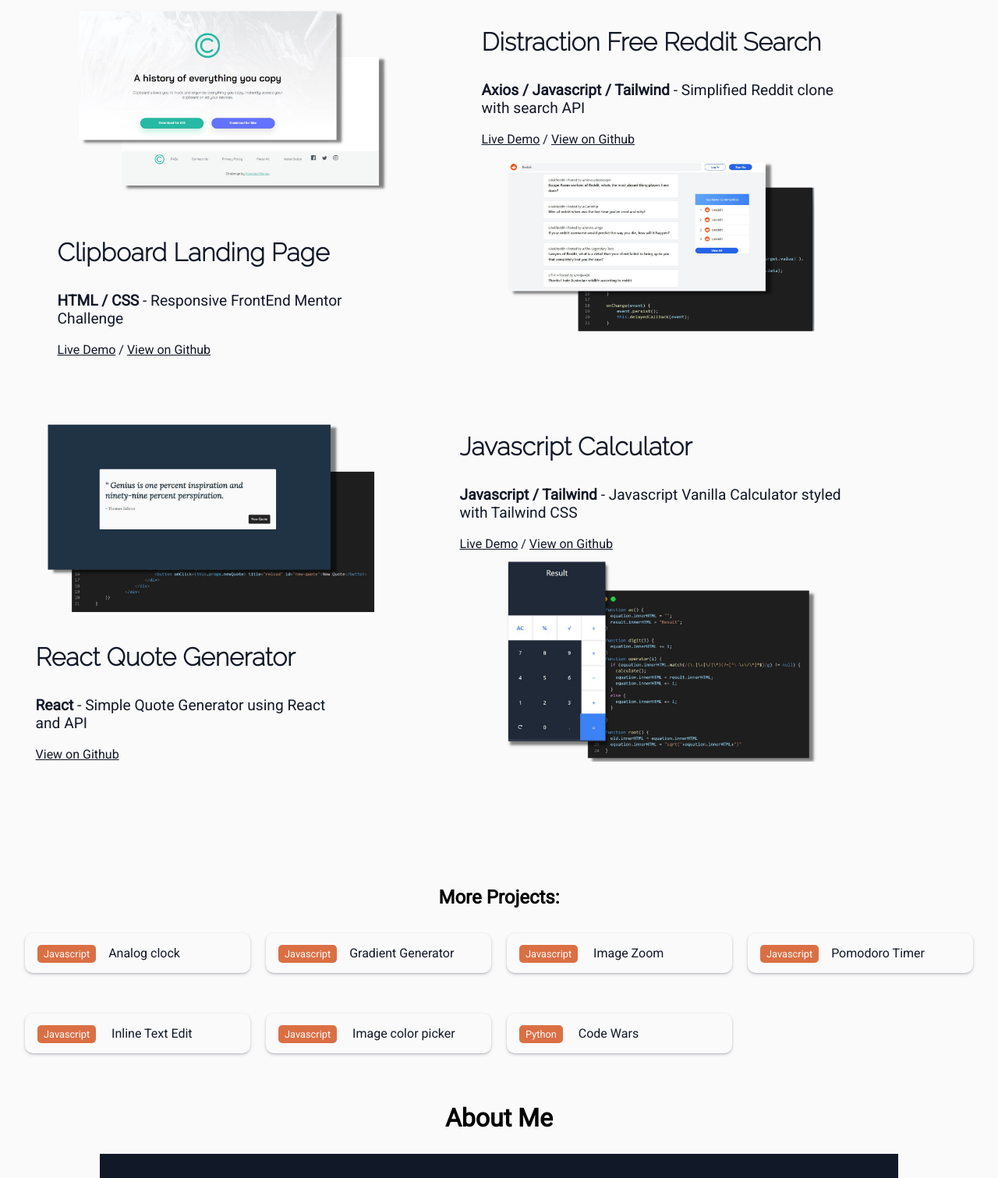
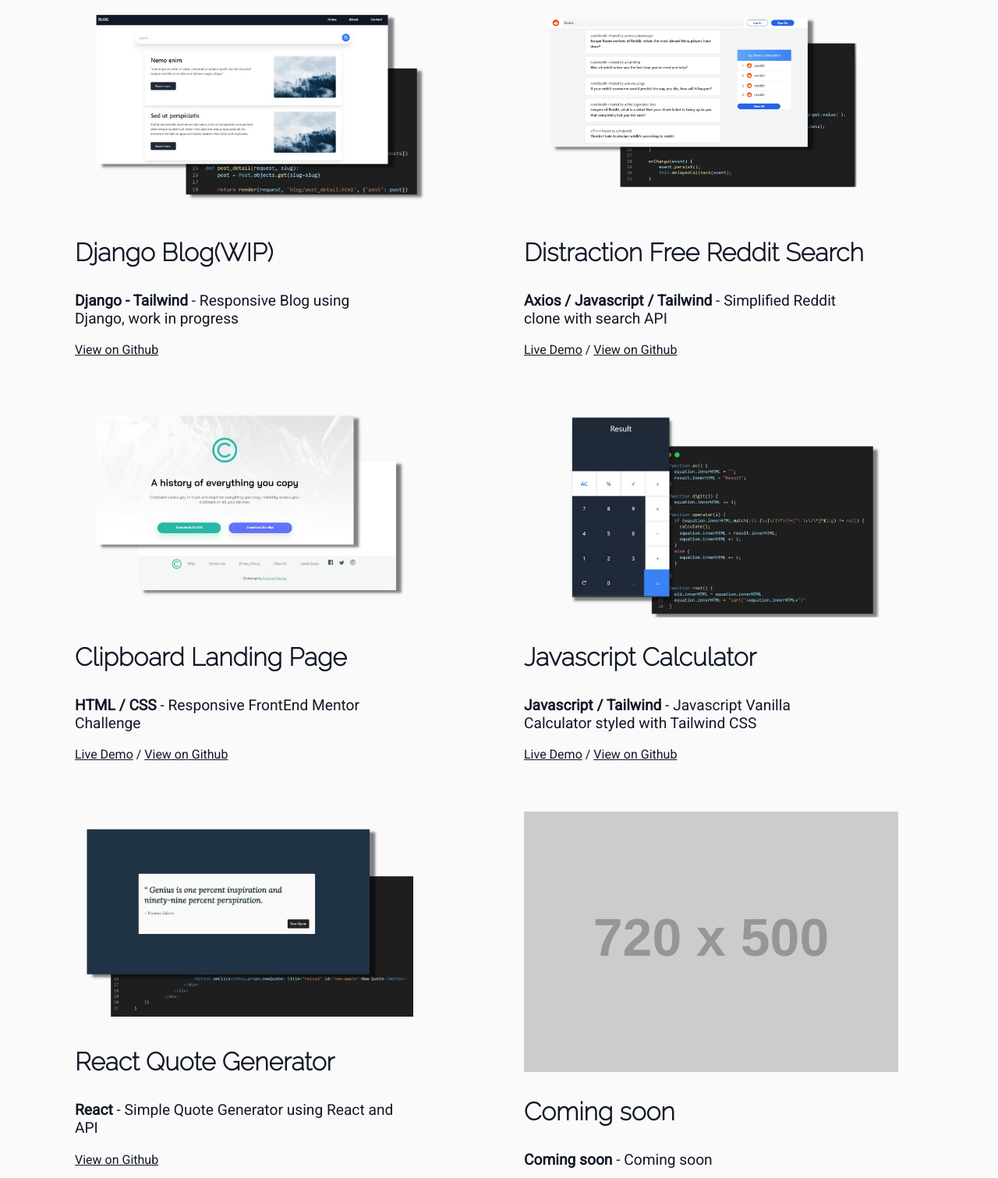
Before and after one commit to Olivier-Piron/Portfolio, a plain HTML site: page index.html in a window 1280 px wide. Shown: the part 989-2500 px from the top of the page at 78% size. Drawn offline with nearby package versions, Linux system fonts and the light colour scheme; placeholder pictures from the web are drawn by us.

Commit message:
New project, django blog

```diff
--- a/assets/CSS/style.css
+++ b/assets/CSS/style.css
@@ -169,7 +169,14 @@ a:hover:after {
 }
 
 .project {
+	width: 40vw;
 	margin: 2rem;
+}
+
+@media screen and (max-width: 1000px) {
+	.project {
+		width: 90vw;
+	}
 }
 
 .project a {
--- a/index.html
+++ b/index.html
@@ -21,6 +21,7 @@
             </ul>
          </nav>
       </header>
+
       <div class="main">
          <section class="title section wow fadeInUp" data-bg="#111827">
             <h1>Hello,<br>My Name is <span class="highlight">Olivier</span></h1>
@@ -29,9 +30,33 @@
             <i class="fas fa-chevron-down arrow"></i>
             </a>
          </section>
-         <section class="content section-1" data-bg="#fafafa">
+
+         <section class="content" data-bg="#fafafa">
             <a name="projects"></a>
+
             <div class="project project_1 wow zoomIn">
+               <div class="card">
+                  <div class="card_image"><img src="./assets/IMG/django.png"></div>
+               </div>
+               <div>
+                  <h3 class="project_name">Django Blog(WIP)</h3>
+                  <p class="project_description"><b>Django - Tailwind </b> - Responsive Blog using Django, work in progress</p>
+                  <a href="https://github.com/Olivier-Piron/Django-Blog">View on Github</a>
+               </div>
+            </div>
+            <div class="project project_2 wow zoomIn">
+               <div>
+                  <div class="card">
+                     <div class="card_image"><img src="./assets/IMG/reddit.png"></div>
+                  </div>
+                  <h3 class="project_name">Distraction Free Reddit Search</h3>
+                  <p class="project_description"><b>Axios / Javascript / Tailwind</b> - Simplified Reddit clone with search API</p>
+                  <a href="https://olivier-piron.github.io/Distraction-Free-Reddit/">Live Demo</a>
+                  /
+                  <a href="https://github.com/Olivier-Piron/Distraction-Free-Reddit">View on Github</a>
+               </div>
+            </div>
+            <div class="project project_3 wow zoomIn">
                <div class="card">
                   <div class="card_image"><img src="./assets/IMG/landing.png"></div>
                </div>
@@ -43,29 +68,11 @@
                   <a href="https://github.com/Olivier-Piron/ClipBoard---FrontEnd-Mentor">View on Github</a>
                </div>
             </div>
-            <div class="project project_2 wow zoomIn">
-               <div>
-                  <h3 class="project_name">Distraction Free Reddit Search</h3>
-                  <p class="project_description"><b>Axios / Javascript / Tailwind</b> - Simplified Reddit clone with search API</p>
-                  <a href="https://olivier-piron.github.io/Distraction-Free-Reddit/">Live Demo</a>
-                  /
-                  <a href="https://github.com/Olivier-Piron/Distraction-Free-Reddit">View on Github</a>
+
+            <div class="project project_4 wow zoomIn">
+               <div class="card">
+                  <div class="card_image"><img src="./assets/IMG/calc.png"></div>
                </div>
-               <div class="card">
-                  <div class="card_image"><img src="./assets/IMG/reddit.png"></div>
-               </div>
-            </div>
-            <div class="project project_3 wow zoomIn">
-               <div class="card">
-                  <div class="card_image"><img src="./assets/IMG/quote.png"></div>
-               </div>
-               <div>
-                  <h3 class="project_name">React Quote Generator</h3>
-                  <p class="project_description"><b>React</b> - Simple Quote Generator using React and API</p>
-                  <a href="https://github.com/Olivier-Piron/Misc">View on Github</a>
-               </div>
-            </div>
-            <div class="project project_4 wow zoomIn">
                <div>
                   <h3 class="project_name">Javascript Calculator</h3>
                   <p class="project_description"><b>Javascript / Tailwind</b> - Javascript Vanilla Calculator styled with Tailwind CSS</p>
@@ -73,10 +80,29 @@
                   /
                   <a href="https://github.com/Olivier-Piron/Misc">View on Github</a>
                </div>
+            </div>
+
+            <div class="project project_5 wow zoomIn">
                <div class="card">
-                  <div class="card_image"><img src="./assets/IMG/calc.png"></div>
+                  <div class="card_image"><img src="./assets/IMG/quote.png"></div>
+               </div>
+               <div>
+                  <h3 class="project_name">React Quote Generator</h3>
+                  <p class="project_description"><b>React</b> - Simple Quote Generator using React and API</p>
+                  <a href="https://github.com/Olivier-Piron/Quotes">View on Github</a>
                </div>
             </div>
+
+            <div class="project project_5 wow zoomIn">
+               <div class="card">
+                  <div class="card_image"><img src="https://dummyimage.com/720x500/edf2f7/a5afbd"></div>
+               </div>
+               <div>
+                  <h3 class="project_name">Coming soon</h3>
+                  <p class="project_description"><b>Coming soon</b> - Coming soon</p>
+               </div>
+            </div>
+
          </section>
          <section class="more section" data-bg="#fafafa">
             <h2>More Projects:</h2>
```
Also changed, not shown: assets/IMG/django.png (added).
